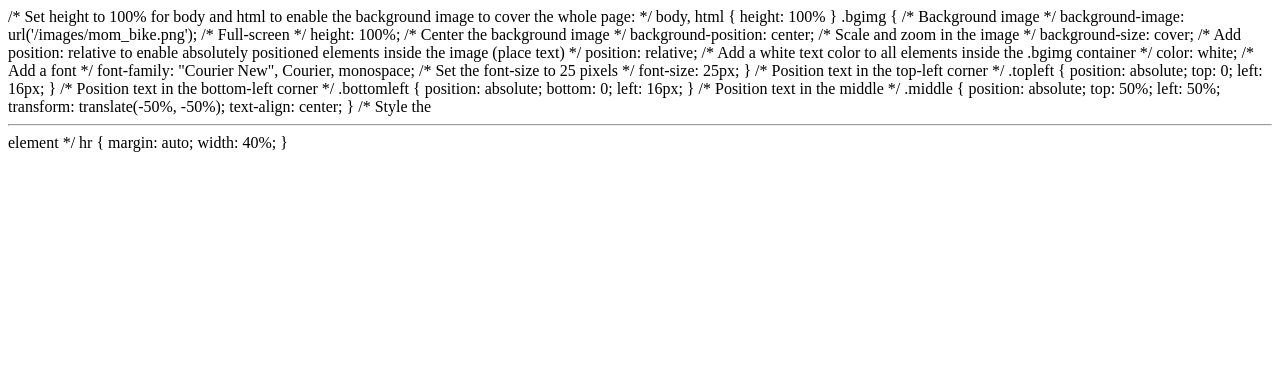
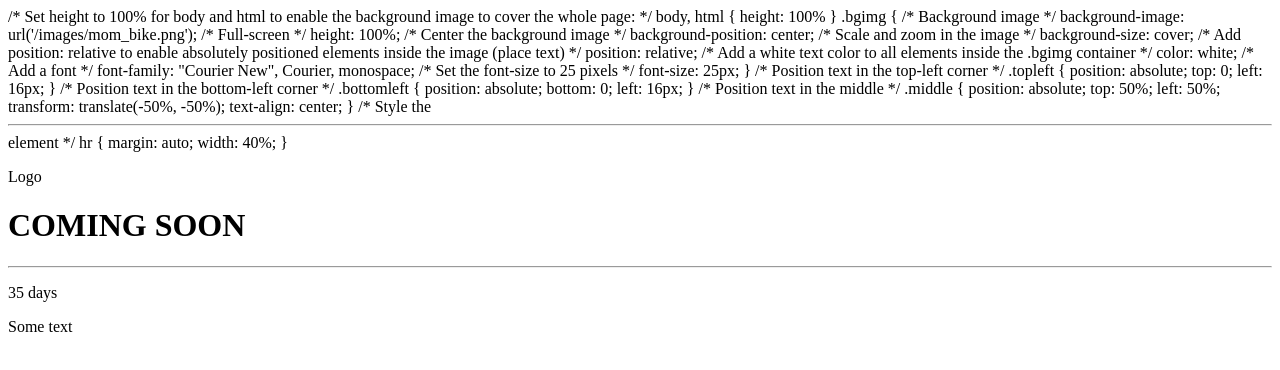
Before and after one commit to shebikesinthecity/shebikesinthecity.github.io, a plain HTML site: page index.html in a window 1280 px wide. Drawn offline with Linux system fonts and the light colour scheme.

Commit message:
Adding missing html code

```diff
--- a/index.html
+++ b/index.html
@@ -1,3 +1,5 @@
+
+
 /* Set height to 100% for body and html to enable the background image to cover the whole page: */
 body, html {
 height: 100%
@@ -51,3 +53,17 @@ hr {
 margin: auto;
 width: 40%;
 }
+
+<div class="bgimg">
+  <div class="topleft">
+    <p>Logo</p>
+  </div>
+  <div class="middle">
+    <h1>COMING SOON</h1>
+    <hr>
+    <p>35 days</p>
+  </div>
+  <div class="bottomleft">
+    <p>Some text</p>
+  </div>
+</div>
```
